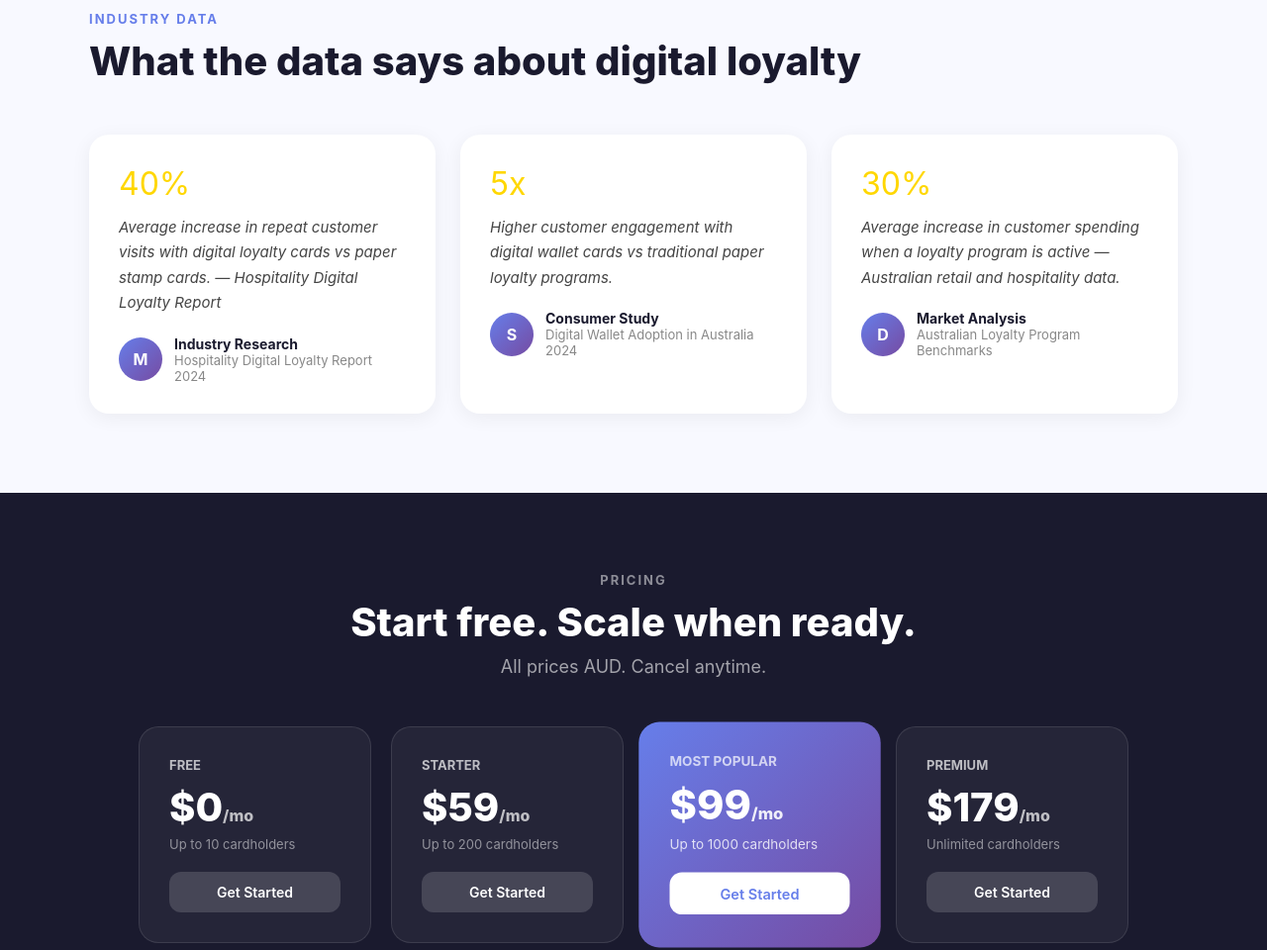
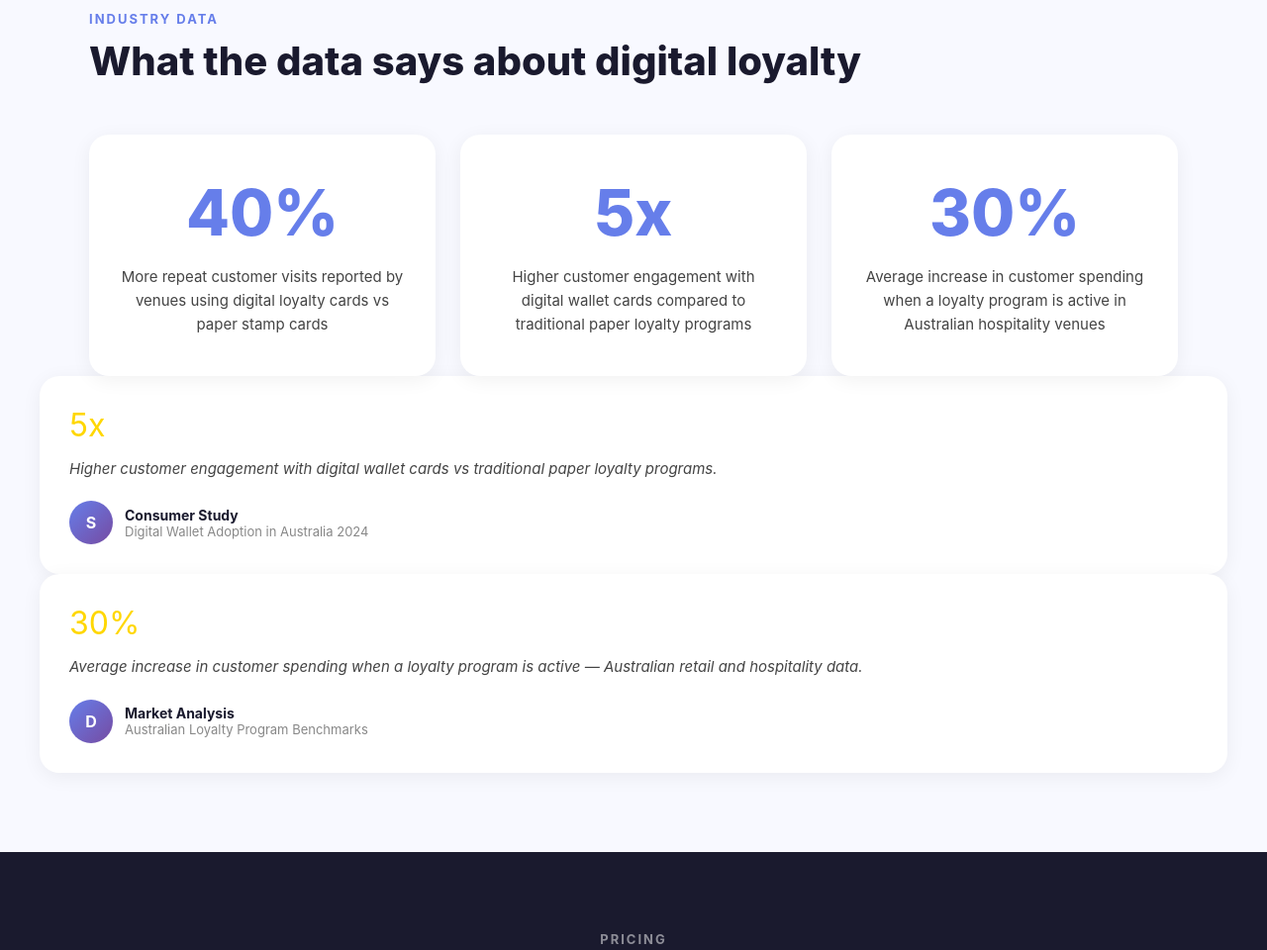
Before and after one commit to manumchx/stampmate, a website: page public/index.html in a window 1280 px wide. Shown: the part 2200-3160 px from the top of the page at 99% size. Drawn offline with Linux system fonts and the light colour scheme.

Commit message:
Clean stats design

```diff
--- a/public/index.html
+++ b/public/index.html
@@ -136,7 +136,19 @@ footer { padding: 30px 40px; text-align: center; color: #888; font-size: 14px; b
 <div class="section-label">Industry Data</div>
 <h2 style="font-size:40px;font-weight:800">What the data says about digital loyalty</h2>
 <div class="testi-grid">
-<div class="testi"><div class="testi-stars" style="font-size:32px">40%</div><div class="quote">Average increase in repeat customer visits with digital loyalty cards vs paper stamp cards. — Hospitality Digital Loyalty Report</div><div class="author"><div class="avatar">M</div><div><div class="aname">Industry Research</div><div class="arole">Hospitality Digital Loyalty Report 2024</div></div></div></div>
+<div class="testi" style="text-align:center;padding:40px 30px">
+<div style="font-size:64px;font-weight:800;color:#667eea;margin-bottom:15px">40%</div>
+<div style="font-size:15px;color:#444;line-height:1.6">More repeat customer visits reported by venues using digital loyalty cards vs paper stamp cards</div>
+</div>
+<div class="testi" style="text-align:center;padding:40px 30px">
+<div style="font-size:64px;font-weight:800;color:#667eea;margin-bottom:15px">5x</div>
+<div style="font-size:15px;color:#444;line-height:1.6">Higher customer engagement with digital wallet cards compared to traditional paper loyalty programs</div>
+</div>
+<div class="testi" style="text-align:center;padding:40px 30px">
+<div style="font-size:64px;font-weight:800;color:#667eea;margin-bottom:15px">30%</div>
+<div style="font-size:15px;color:#444;line-height:1.6">Average increase in customer spending when a loyalty program is active in Australian hospitality venues</div>
+</div>
+</div></div>
 <div class="testi"><div class="testi-stars" style="font-size:32px">5x</div><div class="quote">Higher customer engagement with digital wallet cards vs traditional paper loyalty programs.</div><div class="author"><div class="avatar">S</div><div><div class="aname">Consumer Study</div><div class="arole">Digital Wallet Adoption in Australia 2024</div></div></div></div>
 <div class="testi"><div class="testi-stars" style="font-size:32px">30%</div><div class="quote">Average increase in customer spending when a loyalty program is active — Australian retail and hospitality data.</div><div class="author"><div class="avatar">D</div><div><div class="aname">Market Analysis</div><div class="arole">Australian Loyalty Program Benchmarks</div></div></div></div>
 </div></div></div>
```
Also changed, not shown: fix-stats4.js (added, +20 -0 lines).
